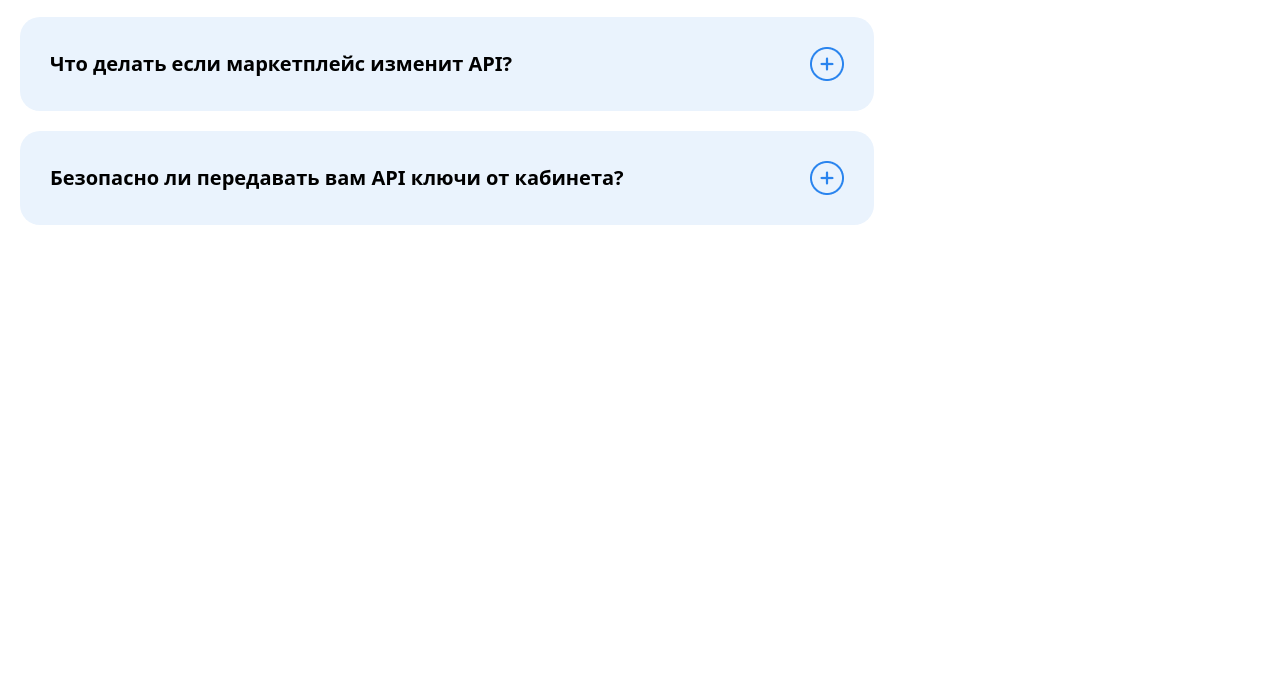
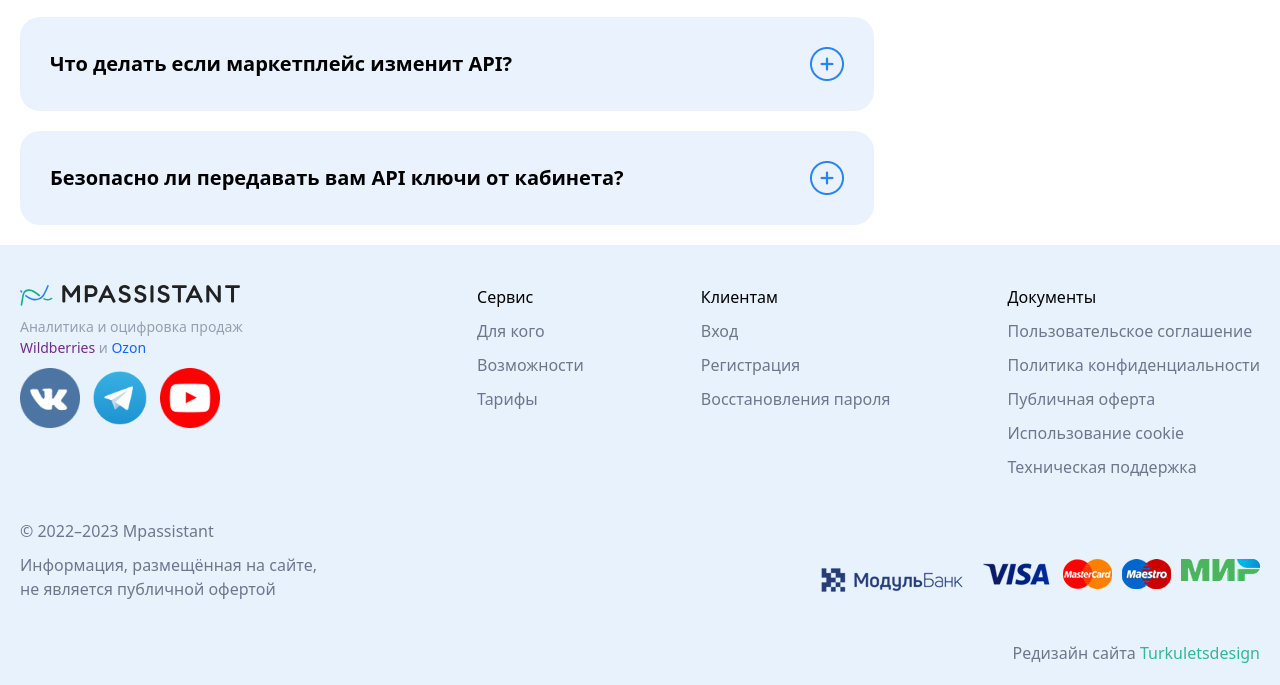
Before and after one commit to MuhammadEvazov/project5, a website: page src/index.html in a window 1280 px wide. Shown: the part 5999-6684 px from the top of the page. Before the commit the page ends 6244 px from the top, so only its background shows below. Drawn offline with nearby package versions, Linux system fonts and the light colour scheme; files that its build step writes are made by us from their sources.

Commit message:
footer done and the project is finished

```diff
--- a/src/index.html
+++ b/src/index.html
@@ -412,10 +412,64 @@
                     <img src="./Images/[removal 5.png" alt="">
                 </aside>
             </article>
+        </section>
+    </main>
 
-        </section>
+    <footer class="bg-[#E8F2FC]">
+        <article
+            class="p-[20px] lg-[w-90%] lg:m-auto lg:max-w-[1300px] flex flex-wrap items-start lg:justify-between lg:pt-[40px] gap-[20px] text-[#6C778E]">
+            <div class="flex flex-col items-start gap-[10px]">
+                <img class="w-[220px]" src="./Images/7.svg" alt="">
+                <p class="text-[#969EB1] text-[14px]">
+                    Аналитика и оцифровка продаж <br>
+                    <span class="text-[#702A8A] font-[500]">Wildberries</span> и <span
+                        class="text-[#1065FF] font-[500]">Ozon</span>
+                </p>
+                <div class="flex items-center gap-[10px]">
+                    <img class="w-[60px]" src="./Images/Group 25.png" alt="">
+                    <img class="w-[60px]" src="./Images/Group (28).png" alt="">
+                    <img class="w-[60px]" src="./Images/Group (29).png" alt="">
+                </div>
+            </div> <br>
+            <div class="flex flex-col items-start gap-[10px]">
+                <h2 class="text-black">Сервис</h2>
+                <p>Для кого</p>
+                <p>Возможности</p>
+                <p>Тарифы</p>
+            </div>
+            <div class="flex flex-col items-start gap-[10px]">
+                <h2 class="text-black">Клиентам</h2>
+                <p>Вход</p>
+                <p>Регистрация</p>
+                <p>Восстановления пароля</p>
+            </div>
+            <div class="flex flex-col items-start gap-[10px]">
+                <h2 class="text-black">Документы</h2>
+                <p>Пользовательское соглашение</p>
+                <p>Политика конфиденциальности</p>
+                <p>Публичная оферта</p>
+                <p>Использование cookie</p>
+                <p>Техническая поддержка</p>
+            </div>
+        </article>
+        <article class="p-[20px] lg-[w-90%] lg:m-auto lg:max-w-[1300px] flex flex-wrap lg:justify-between items-end gap-[20px] text-[#6C778E]">
+            <div class="flex flex-col gap-[10px]">
+                <p>© 2022–2023 Mpassistant</p>
+                <p>Информация, размещённая на сайте, <br> не является публичной офертой</p>
+            </div>
+            <div class="flex items-start gap-[10px] flex-wrap">
+                <img src="./Images/modulbank 1.png" alt="">
+                <img src="./Images/visa 1.png" alt="">
+                <img src="./Images/mastercard 1.png" alt="">
+                <img src="./Images/maestro 1.png" alt="">
+                <img src="./Images/mir 1.png" alt="">
+            </div>
+        </article>
+        <p class="text-[#6C778E] p-[20px] lg-[w-90%] lg:m-auto lg:max-w-[1300px] lg:text-end">Редизайн сайта
+            <span class="text-[#2EB897]">Turkuletsdesign</span>
+        </p>
 
-    </main>
+    </footer>
 </body>
 
 </html>
```
Also changed, not shown: src/Images/Group (28).png (added), src/Images/Group (29).png (added), src/Images/Group 25.png (added), src/Images/maestro 1.png (added), src/Images/mastercard 1.png (added), src/Images/mir 1.png (added), src/Images/modulbank 1.png (added), src/Images/visa 1.png (added).
